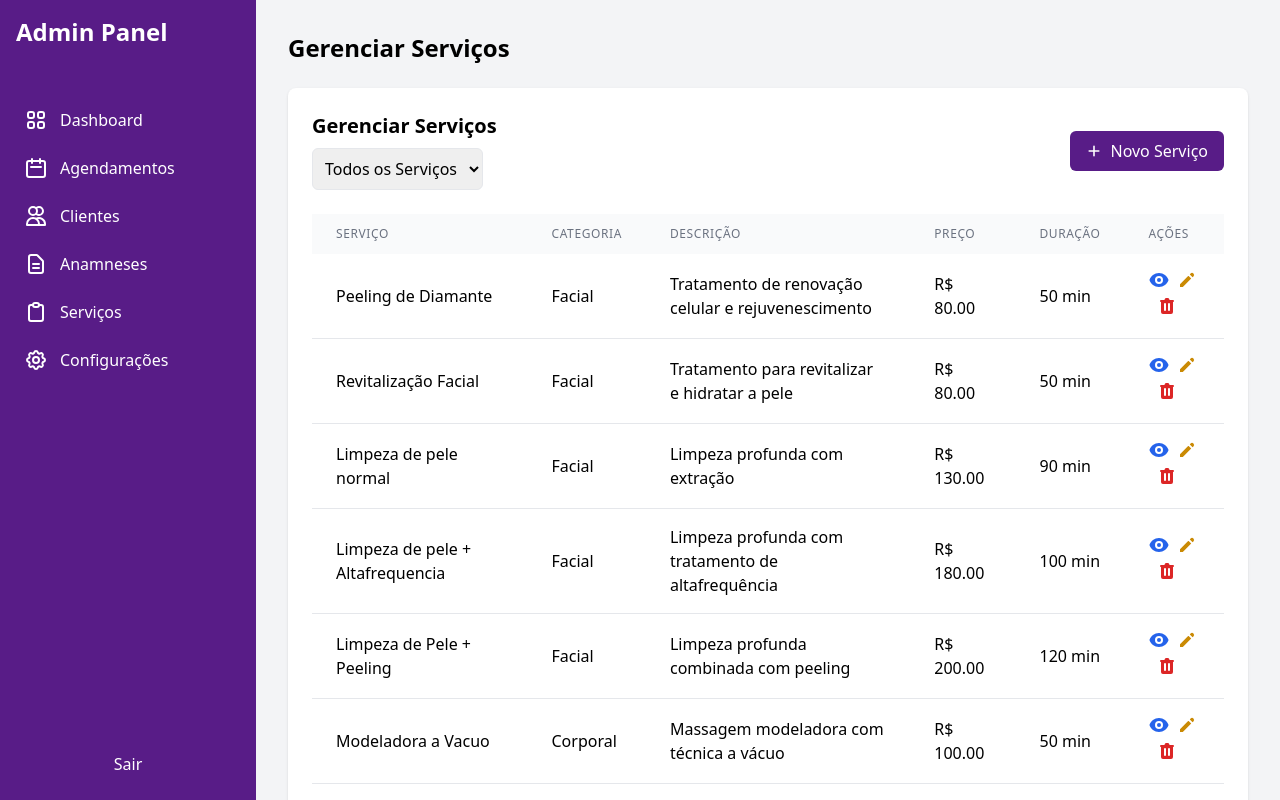
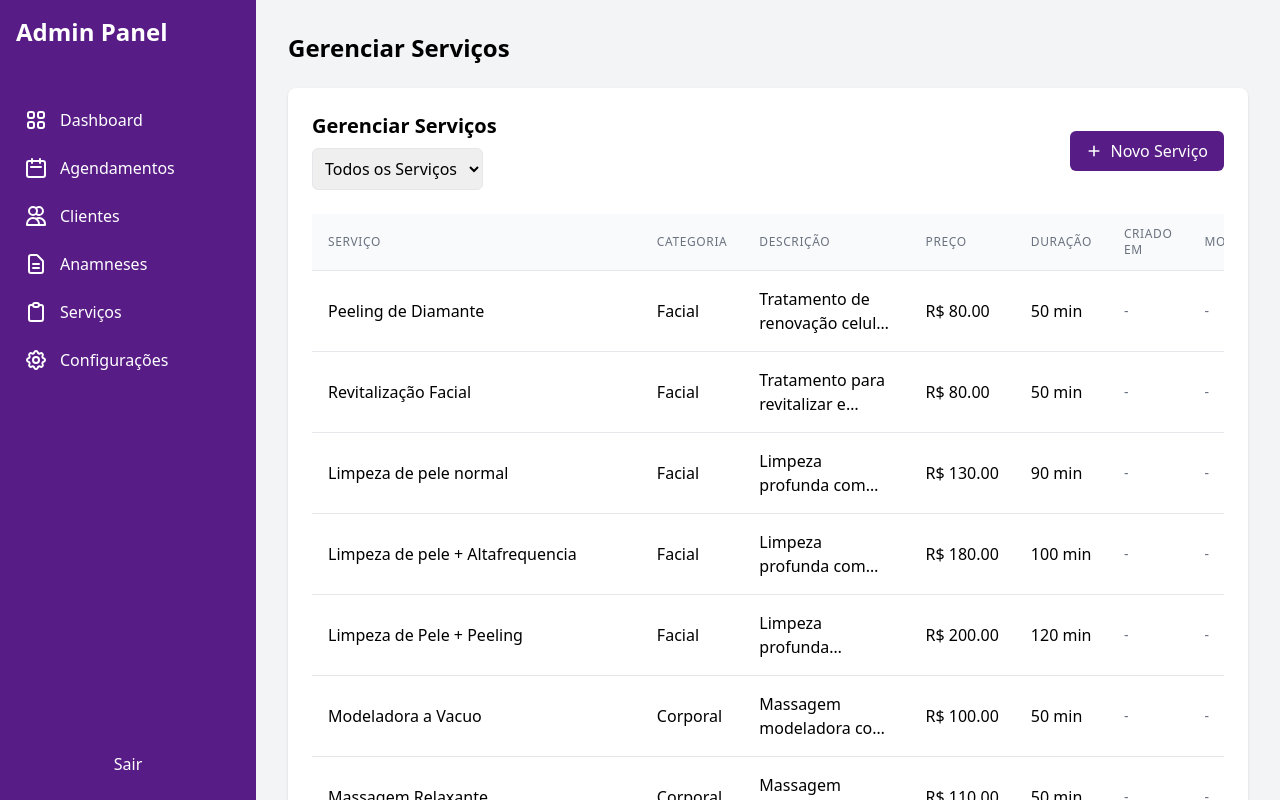
Before and after one commit to breno-dev98/estetica, a React (Vite) app: page /admin/servicos in a window 1280 px wide. Built offline with nearby package versions, Linux system fonts and the light colour scheme; sample sign-in values are in the browser's storage.

Commit message:
registrando data e hora de criação e modificação de serviços e salvando o histórico

```diff
--- a/src/components/Admin/ServicosAdmin.jsx
+++ b/src/components/Admin/ServicosAdmin.jsx
@@ -102,6 +102,84 @@ export function ServicosAdmin() {
   // Renderiza a lista de serviços
   const servicosFiltrados = getServicosFiltered();
 
+  const formatDateTime = (isoString) => {
+    return new Date(isoString).toLocaleString('pt-BR', {
+      day: '2-digit',
+      month: '2-digit',
+      year: 'numeric',
+      hour: '2-digit',
+      minute: '2-digit',
+      second: '2-digit'
+    });
+  };
+
+  const HistoricoModificacoes = ({ historico }) => {
+    if (!historico || historico.length === 0) {
+      return <p className="text-gray-500 italic">Nenhuma modificação registrada</p>;
+    }
+
+    const formatarValor = (key, valor) => {
+      switch (key) {
+        case 'price':
+          return `R$ ${parseFloat(valor).toFixed(2)}`;
+        case 'category':
+          return valor.charAt(0).toUpperCase() + valor.slice(1);
+        default:
+          return valor;
+      }
+    };
+
+    const traduzirCampo = (campo) => {
+      const traducoes = {
+        title: 'Nome',
+        description: 'Descrição',
+        price: 'Preço',
+        duration: 'Duração',
+        category: 'Categoria'
+      };
+      return traducoes[campo] || campo;
+    };
+
+    return (
+      <div className="mt-4">
+        <h4 className="text-lg font-medium text-gray-700 mb-3">Histórico de Modificações</h4>
+        <div className="space-y-4">
+          {historico.map((mod, index) => (
+            <div key={index} className="border rounded-lg p-4 bg-gray-50">
+              <div className="flex justify-between items-center mb-2">
+                <span className="text-sm font-medium text-gray-600">
+                  {new Date(mod.data).toLocaleString('pt-BR', {
+                    day: '2-digit',
+                    month: '2-digit',
+                    year: 'numeric',
+                    hour: '2-digit',
+                    minute: '2-digit',
+                    second: '2-digit'
+                  })}
+                </span>
+              </div>
+              <div className="space-y-2">
+                {Object.entries(mod.alteracoes).map(([campo, { de, para }]) => (
+                  <div key={campo} className="text-sm">
+                    <span className="font-medium">{traduzirCampo(campo)}:</span>
+                    <div className="ml-4 text-gray-600">
+                      <div className="flex items-center">
+                        <span className="text-red-500">- {formatarValor(campo, de)}</span>
+                      </div>
+                      <div className="flex items-center">
+                        <span className="text-green-500">+ {formatarValor(campo, para)}</span>
+                      </div>
+                    </div>
+                  </div>
+                ))}
+              </div>
+            </div>
+          ))}
+        </div>
+      </div>
+    );
+  };
+
   if (loading) return <div>Carregando...</div>;
 
   return (
@@ -129,56 +207,77 @@ export function ServicosAdmin() {
         </div>
 
         <div className="overflow-x-auto">
-          <table className="min-w-full">
+          <table className="min-w-full divide-y divide-gray-200">
             <thead>
               <tr className="bg-gray-50">
-                <th className="px-6 py-3 text-left text-xs font-medium text-gray-500 uppercase tracking-wider">
+                <th className="px-4 py-3 text-left text-xs font-medium text-gray-500 uppercase tracking-wider w-48">
                   Serviço
                 </th>
-                <th className="px-6 py-3 text-left text-xs font-medium text-gray-500 uppercase tracking-wider">
+                <th className="px-4 py-3 text-left text-xs font-medium text-gray-500 uppercase tracking-wider w-32">
                   Categoria
                 </th>
-                <th className="px-6 py-3 text-left text-xs font-medium text-gray-500 uppercase tracking-wider">
+                <th className="px-4 py-3 text-left text-xs font-medium text-gray-500 uppercase tracking-wider">
                   Descrição
                 </th>
-                <th className="px-6 py-3 text-left text-xs font-medium text-gray-500 uppercase tracking-wider">
+                <th className="px-4 py-3 text-left text-xs font-medium text-gray-500 uppercase tracking-wider w-28">
                   Preço
                 </th>
-                <th className="px-6 py-3 text-left text-xs font-medium text-gray-500 uppercase tracking-wider">
+                <th className="px-4 py-3 text-left text-xs font-medium text-gray-500 uppercase tracking-wider w-24">
                   Duração
                 </th>
-                <th className="px-6 py-3 text-left text-xs font-medium text-gray-500 uppercase tracking-wider">
+                <th className="px-4 py-3 text-left text-xs font-medium text-gray-500 uppercase tracking-wider w-40">
+                  Criado em
+                </th>
+                <th className="px-4 py-3 text-left text-xs font-medium text-gray-500 uppercase tracking-wider w-40">
+                  Modificado
+                </th>
+                <th className="px-4 py-3 text-center text-xs font-medium text-gray-500 uppercase tracking-wider w-28">
                   Ações
                 </th>
               </tr>
             </thead>
             <tbody className="bg-white divide-y divide-gray-200">
               {servicosFiltrados.map((servico, index) => (
-                <tr key={servico.id || index}>
-                  <td className="px-6 py-4">{servico.title}</td>
-                  <td className="px-6 py-4 capitalize">{servico.category}</td>
-                  <td className="px-6 py-4">{servico.description}</td>
-                  <td className="px-6 py-4">R$ {servico.price.toFixed(2)}</td>
-                  <td className="px-6 py-4">{servico.duration}</td>
-                  <td className="px-6 py-4 space-x-2">
+                <tr key={servico.id || index} className="hover:bg-gray-50">
+                  <td className="px-4 py-4 whitespace-nowrap">{servico.title}</td>
+                  <td className="px-4 py-4 capitalize whitespace-nowrap">{servico.category}</td>
+                  <td className="px-4 py-4">
+                    <div className="line-clamp-2">{servico.description}</div>
+                  </td>
+                  <td className="px-4 py-4 whitespace-nowrap">
+                    R$ {servico.price.toFixed(2)}
+                  </td>
+                  <td className="px-4 py-4 whitespace-nowrap">{servico.duration}</td>
+                  <td className="px-4 py-4 text-sm text-gray-500 whitespace-nowrap">
+                    {servico.createdAt ? formatDateTime(servico.createdAt) : '-'}
+                  </td>
+                  <td className="px-4 py-4 text-sm text-gray-500 whitespace-nowrap">
+                    {servico.updatedAt ? formatDateTime(servico.updatedAt) : '-'}
+                  </td>
+                  <td className="px-4 py-4 whitespace-nowrap">
+                    <div className="flex items-center justify-center space-x-3">
                       <button
                         onClick={() => handleOpenModal('view', servico)}
-                      className="text-blue-600 hover:text-blue-800"
+                        className="text-blue-600 hover:text-blue-800 transition-colors"
+                        title="Visualizar"
                       >
                         <HiEye className="w-5 h-5" />
                       </button>
                       <button
                         onClick={() => handleOpenModal('edit', servico)}
-                      className="text-yellow-600 hover:text-yellow-800"
+                        className="text-yellow-600 hover:text-yellow-800 transition-colors"
+                        title="Editar"
                       >
                         <HiPencil className="w-5 h-5" />
                       </button>
                       <button
                         onClick={() => handleDelete(servico.id)}
-                      className="text-red-600 hover:text-red-800"
+                        className="text-red-600 hover:text-red-800 transition-colors"
+                        title="Excluir"
                       >
                         <HiTrash className="w-5 h-5" />
                       </button>
+                    </div>
                   </td>
                 </tr>
               ))}
@@ -190,7 +289,7 @@ export function ServicosAdmin() {
       {/* Modal */}
       {showModal && (
         <div className="fixed inset-0 bg-black bg-opacity-50 flex items-center justify-center z-50">
-          <div className="bg-white rounded-lg p-8 max-w-md w-full m-4">
+          <div className="bg-white rounded-lg p-8 max-w-md w-full m-4 max-h-[90vh] overflow-y-auto">
             <div className="flex justify-between items-center mb-6">
               <h3 className="text-xl font-semibold text-gray-800">
                 {modalType === 'add' ? 'Novo Serviço' :
@@ -285,6 +384,10 @@ export function ServicosAdmin() {
                 </div>
               </div>
 
+              {modalType === 'view' && (
+                <HistoricoModificacoes historico={formData.historico} />
+              )}
+
               <div className="flex justify-end space-x-3 pt-6 border-t">
                 <button
                   type="button"
--- a/src/contexts/ServicosContext.jsx
+++ b/src/contexts/ServicosContext.jsx
@@ -40,10 +40,14 @@ export function ServicosProvider({ children }) {
   const addServico = async (servicoData) => {
     try {
       const newId = Date.now().toString();
+      const now = new Date().toISOString();
+
       const newServico = {
         ...servicoData,
         id: newId,
-        price: parseFloat(servicoData.price)
+        price: parseFloat(servicoData.price),
+        createdAt: now,
+        updatedAt: now
       };
 
       const updatedServicos = {
@@ -58,7 +62,7 @@ export function ServicosProvider({ children }) {
 
       setServicos(updatedServicos);
       localStorage.setItem(STORAGE_KEY, JSON.stringify(updatedServicos));
-      return newServico; // Retorna o serviço criado
+      return newServico;
     } catch (error) {
       console.error('Erro ao adicionar serviço:', error);
       throw error;
@@ -67,18 +71,19 @@ export function ServicosProvider({ children }) {
 
   const updateServico = async (id, servicoData) => {
     try {
-      // Garante que todas as categorias existam
       const currentServicos = {
         ...servicos,
         facial: servicos.facial || [],
         corporal: servicos.corporal || []
       };
 
-      // Encontra o serviço e sua categoria atual
+      let servicoAntigo;
       let categoriaAntiga;
+
       for (const categoria of ['facial', 'corporal']) {
         const servicoExiste = currentServicos[categoria].find(s => s.id === id);
         if (servicoExiste) {
+          servicoAntigo = servicoExiste;
           categoriaAntiga = categoria;
           break;
         }
@@ -88,16 +93,31 @@ export function ServicosProvider({ children }) {
         throw new Error('Serviço não encontrado');
       }
 
-      // Prepara o serviço atualizado
+      // Cria um registro da modificação
+      const modificacao = {
+        data: new Date().toISOString(),
+        alteracoes: Object.entries(servicoData).reduce((acc, [key, newValue]) => {
+          if (servicoAntigo[key] !== newValue && key !== 'id' && key !== 'createdAt' && key !== 'updatedAt') {
+            acc[key] = {
+              de: servicoAntigo[key],
+              para: newValue
+            };
+          }
+          return acc;
+        }, {})
+      };
+
       const servicoAtualizado = {
         ...servicoData,
-        id, // Mantém o mesmo ID
-        price: parseFloat(servicoData.price)
+        id,
+        price: parseFloat(servicoData.price),
+        createdAt: servicoAntigo.createdAt,
+        updatedAt: new Date().toISOString(),
+        historico: [...(servicoAntigo.historico || []), modificacao]
       };
 
       let updatedServicos;
       if (categoriaAntiga === servicoData.category) {
-        // Se a categoria não mudou, apenas atualiza o serviço
         updatedServicos = {
           ...currentServicos,
           [categoriaAntiga]: currentServicos[categoriaAntiga].map(s =>
@@ -105,7 +125,6 @@ export function ServicosProvider({ children }) {
           )
         };
       } else {
-        // Se a categoria mudou, remove da antiga e adiciona na nova
         updatedServicos = {
           ...currentServicos,
           [categoriaAntiga]: currentServicos[categoriaAntiga].filter(s => s.id !== id),
```
Lines whose indentation alone changed are shown as unchanged.
